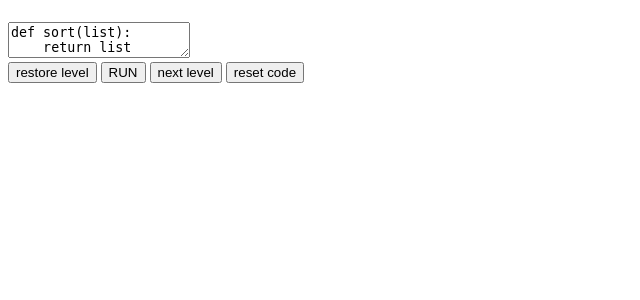
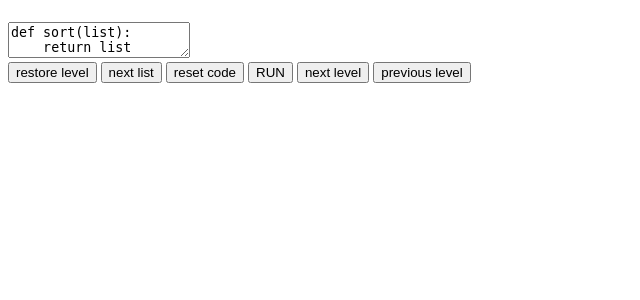
Before and after one commit to reborncodeveloper/visual_sorting, a Python web app: template templates/index.html in a window 1280 px wide. Shown: the part 58-358 px from the top of the page, without its empty margins (0-640 px from the left). Run offline with Jinja, Linux system fonts and the light colour scheme; the template is opened without the code that fills it, so the values that code supplies are empty.

Commit message:
added_levels

```diff
--- /dev/null
+++ b/data/levels_configs/level2.json
@@ -0,0 +1,6 @@
+{
+    "name" : "level_2",
+    "items_in_list" : 15,
+    "write_time_sec" : 30.0,
+    "column_range" : 10
+}
--- /dev/null
+++ b/data/levels_configs/level3.json
@@ -0,0 +1,6 @@
+{
+    "name" : "level_3",
+    "items_in_list" : 20,
+    "write_time_sec" : 30.0,
+    "column_range" : 10
+}
--- a/static/js/index.js
+++ b/static/js/index.js
@@ -1,13 +1,13 @@
 const textarea = document.querySelector("#code_area");
 const runBtn = document.querySelector("#run_btn");
 const restore_level = document.querySelector("#restore_level");
+const next_list = document.querySelector("#next_list");
 const next_level = document.querySelector("#next_level");
 const visual_area = document.querySelector(".visual_area");
 const code_area = document.querySelector('#code_area')
 const original_level_html = visual_area.innerHTML;
 const reset_code = document.querySelector("#reset_code");
-
-
+const previous_level = document.querySelector("#previous_level");
 
 
 document.addEventListener("DOMContentLoaded", (event) => {
@@ -75,7 +75,7 @@ restore_level.addEventListener("click", () => {
   visual_area.innerHTML = original_level_html;
 });
 
-next_level.addEventListener("click", () => {
+next_list.addEventListener("click", () => {
   localStorage.setItem('user_code', code_area.value)
   window.location.reload();
 });
@@ -98,3 +98,27 @@ runBtn.addEventListener("click", async () => {
   console.log(data);
   await show_result(data.result, data.expected_result);
 });
+
+next_level.addEventListener('click', async () =>{
+  localStorage.setItem("user_code", code_area.value);
+  const current = Number(level.level_number || new URLSearchParams(location.search).get("level") || 1);
+  const next = current + 1;
+
+  if (next > 3 || next < 1){
+    window.location.href = "/?level=" + 1;
+  }else{
+    window.location.href = "/?level=" + next;
+  }
+})
+
+previous_level.addEventListener('click', async () =>{
+  localStorage.setItem("user_code", code_area.value);
+  const current = Number(level.level_number || new URLSearchParams(location.search).get("level") || 1);
+  const prev = current - 1;
+
+  if (prev > 3 || prev < 1){
+    window.location.href = "/?level=" + 1;
+  }else{
+    window.location.href = "/?level=" + prev;
+  }
+})
--- a/templates/index.html
+++ b/templates/index.html
@@ -30,9 +30,11 @@
         </div>
         <div class="code_area_bottom_menu">
             <button id="restore_level" class="bottom_menu_btn">restore level</button>
+            <button id="next_list" class="bottom_menu_btn">next list</button>
+            <button id="reset_code" class="bottom_menu_btn">reset code</button>
             <button id="run_btn">RUN</button>
             <button id="next_level" class="bottom_menu_btn">next level</button>
-            <button id="reset_code" class="bottom_menu_btn">reset code</button>
+            <button id="previous_level" class="bottom_menu_btn">previous level</button>
         </div>
     </div>
     <script id="level-data" type="application/json">{{ level | tojson }}</script>
```
Also changed, not shown: app/routes.py (+9 -4 lines).
